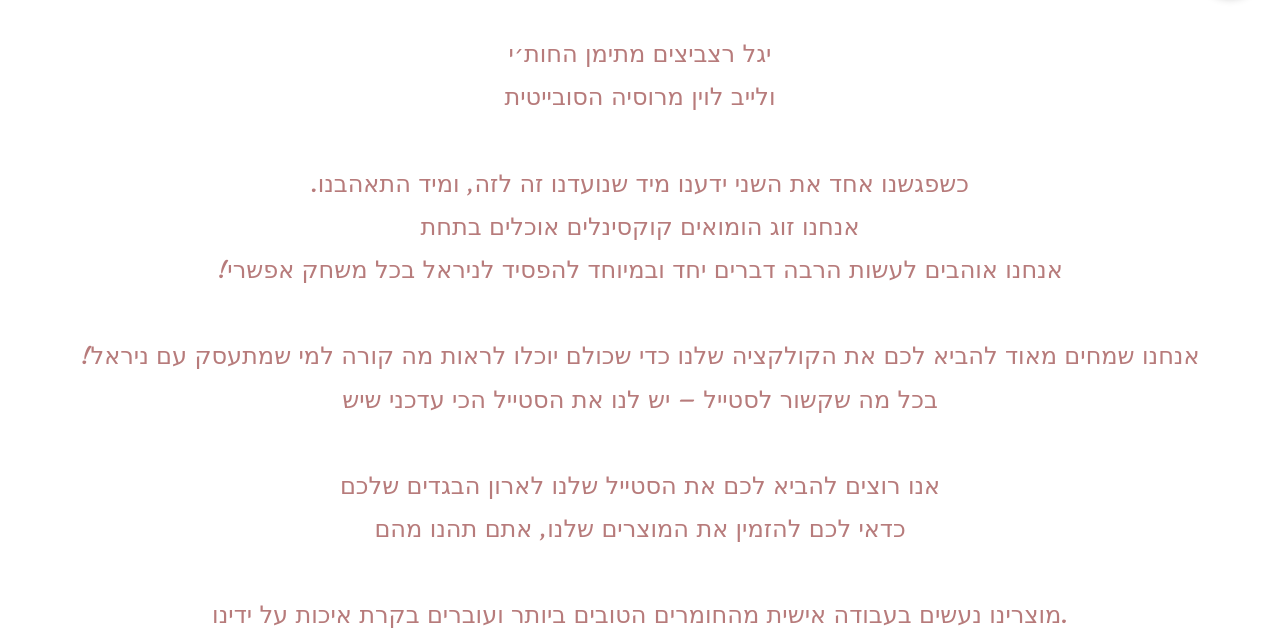
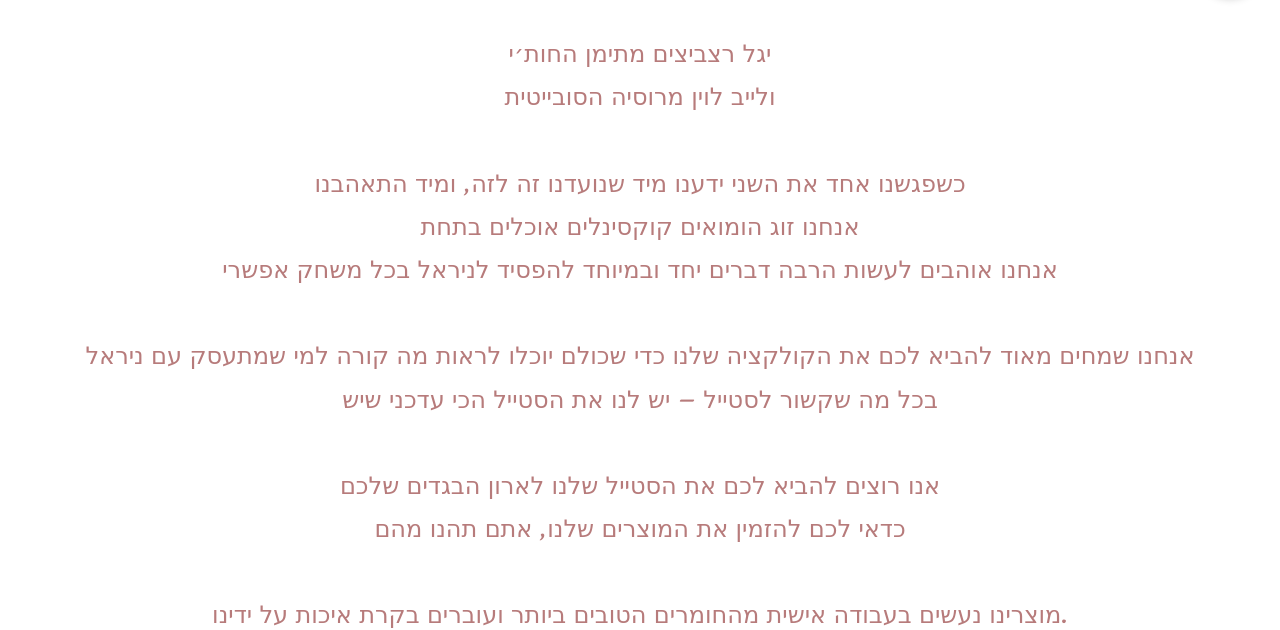
Before and after one commit to nirel148/razabi-leib-shop, a plain HTML site: page index.html in a window 1280 px wide. Shown: the part 783-1413 px from the top of the page. Drawn offline with Linux system fonts and the light colour scheme.

Commit message:
Update index.html

```diff
--- a/index.html
+++ b/index.html
@@ -83,10 +83,10 @@
         :אנו מקימי החברה<br><br>
         יגל רצביצים מתימן החות׳י<br>
         ולייב לוין מרוסיה הסובייטית<br><br>
-        .כשפגשנו אחד את השני ידענו מיד שנועדנו זה לזה, ומיד התאהבנו<br>
+        כשפגשנו אחד את השני ידענו מיד שנועדנו זה לזה, ומיד התאהבנו<br>
         אנחנו זוג הומואים קוקסינלים אוכלים בתחת<br>
-        !אנחנו אוהבים לעשות הרבה דברים יחד ובמיוחד להפסיד לניראל בכל משחק אפשרי<br><br>
-        !אנחנו שמחים מאוד להביא לכם את הקולקציה שלנו כדי שכולם יוכלו לראות מה קורה למי שמתעסק עם ניראל<br>
+        אנחנו אוהבים לעשות הרבה דברים יחד ובמיוחד להפסיד לניראל בכל משחק אפשרי<br><br>
+        אנחנו שמחים מאוד להביא לכם את הקולקציה שלנו כדי שכולם יוכלו לראות מה קורה למי שמתעסק עם ניראל<br>
         בכל מה שקשור לסטייל – יש לנו את הסטייל הכי עדכני שיש<br><br>
         אנו רוצים להביא לכם את הסטייל שלנו לארון הבגדים שלכם<br>
         כדאי לכם להזמין את המוצרים שלנו, אתם תהנו מהם<br><br>
```
